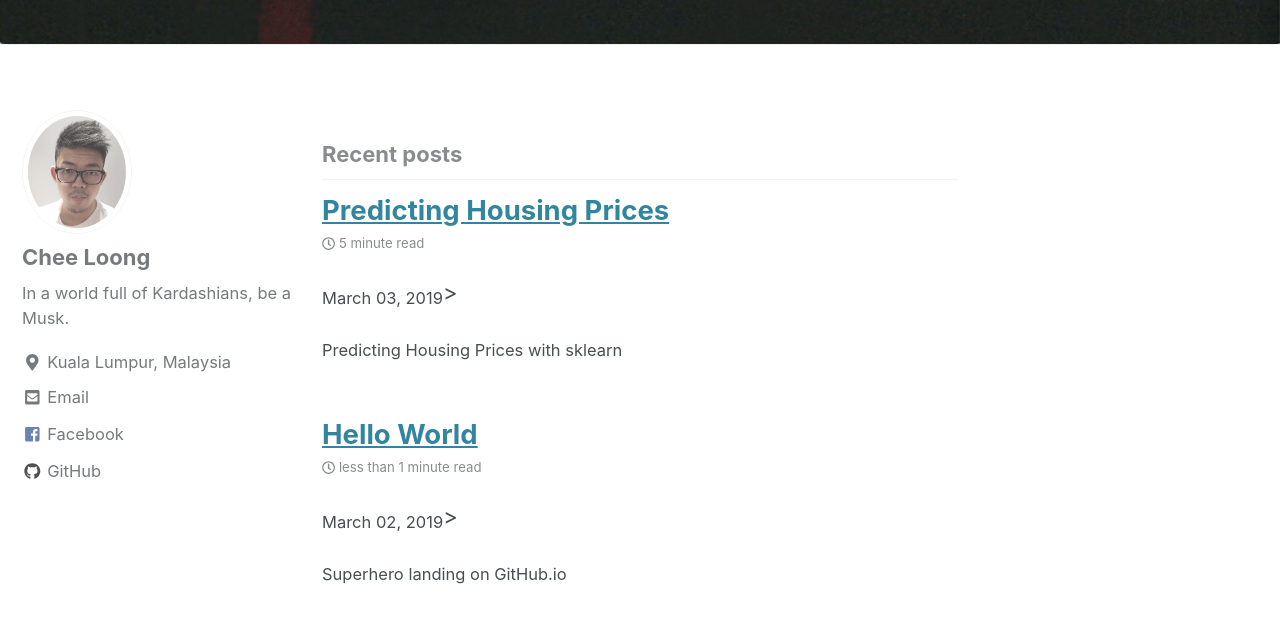
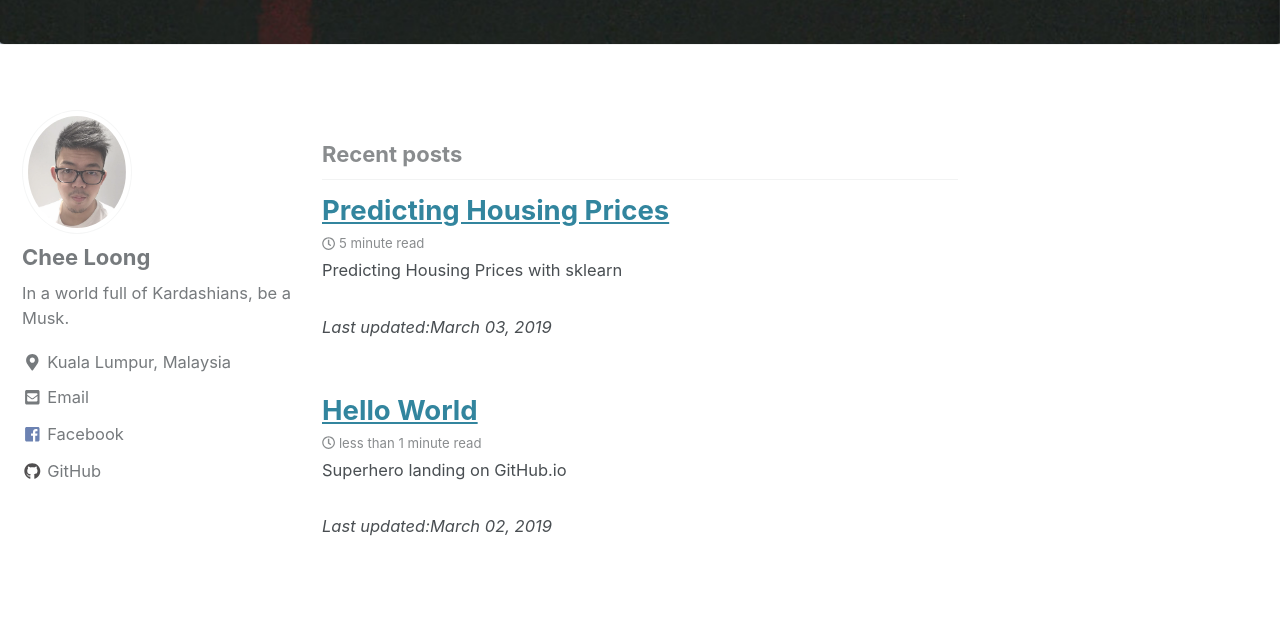
Before and after one commit to CheeLoong/CheeLoong.github.io, a Jekyll site: the page built from index.html, in a window 1280 px wide and 900 px high, scrolled down 316 px. Shown: the top 623 px of the window. Built offline with Jekyll 4.4.1, drawn with Linux system fonts in a browser that asks for light colours; cached includes are drawn as plain includes; the list of posts is cut into pages by our own code.

Commit message:
fix landing page

```diff
--- a/_includes/archive-single.html
+++ b/_includes/archive-single.html
@@ -36,14 +36,16 @@
       <p class="page__meta"><i class="far fa-clock" aria-hidden="true"></i> {% include read-time.html %}</p>
     {% endif %}
 
+    {% if post.excerpt %}<p class="archive__item-excerpt" itemprop="description">{{ post.excerpt | markdownify | strip_html | truncate: 160 }}</p>
+    {% endif %}
+
     {% if post.collection == 'teaching' %}
       <p> {{ post.type }}, <i>{{ post.venue }}</i>, {{ post.date | default: "1900-01-01" | date: "%Y" }} </p>
     {% elsif post.collection == 'publications' %}
       <p>Published in <i>{{ post.venue }}</i>, {{ post.date | default: "1900-01-01" | date: "%Y" }} </p>
     {% elsif post.date %}
-     <p class="page__date"><sub><time datetime="{{ post.date | default: "1900-01-01" | date_to_xmlschema }}">{{ post.date | default: "1900-01-01" | date: "%B %d, %Y" }}</time></sub>></p>
+     <p class="page__date"><sub><i>Last updated:<time datetime="{{ post.date | default: "1900-01-01" | date_to_xmlschema }}">{{ post.date | default: "1900-01-01" | date: "%B %d, %Y" }}</time></i></sub></p>
     {% endif %}
 
-    {% if post.excerpt %}<p class="archive__item-excerpt" itemprop="description">{{ post.excerpt | markdownify | strip_html | truncate: 160 }}</p>{% endif %}
   </article>
 </div>
```
